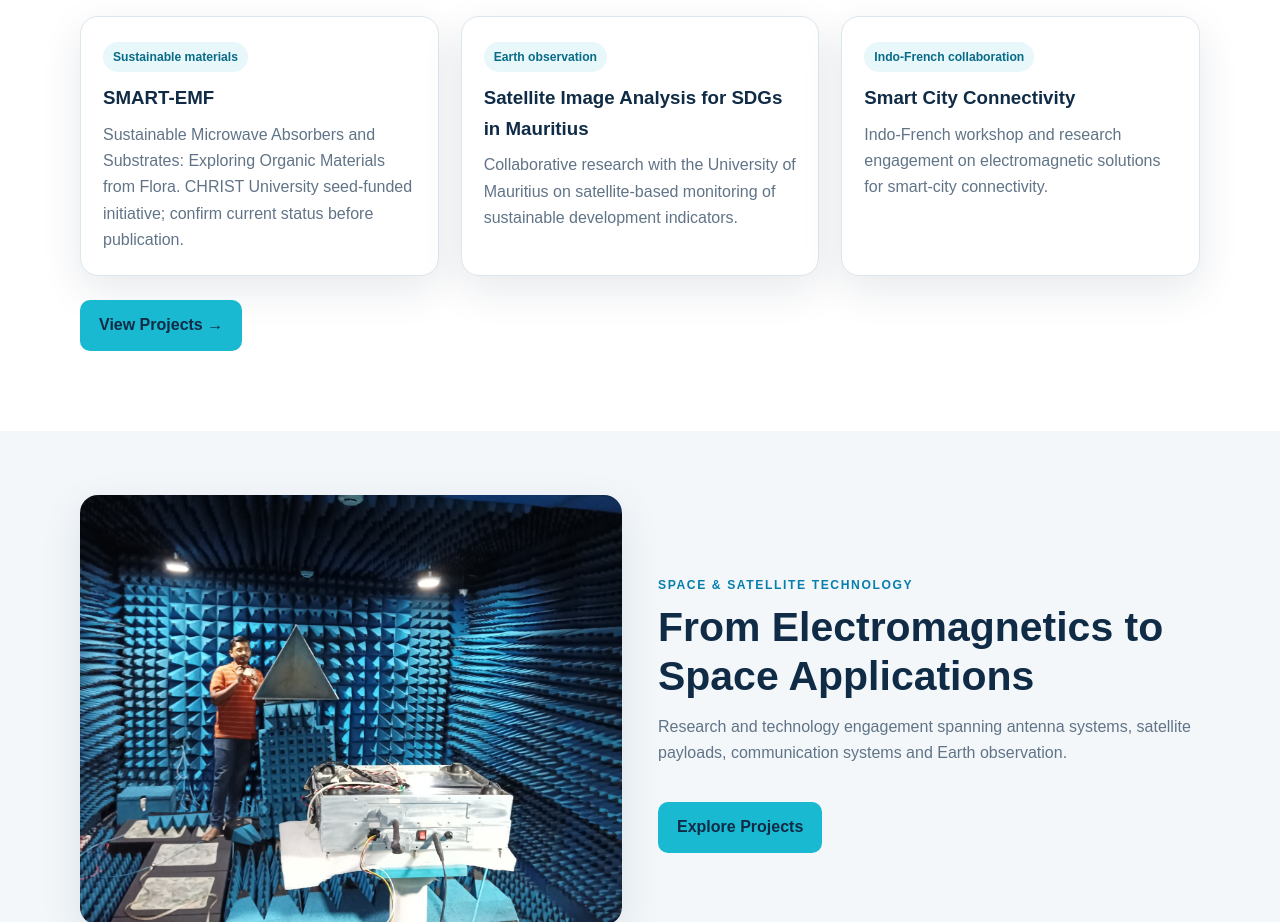
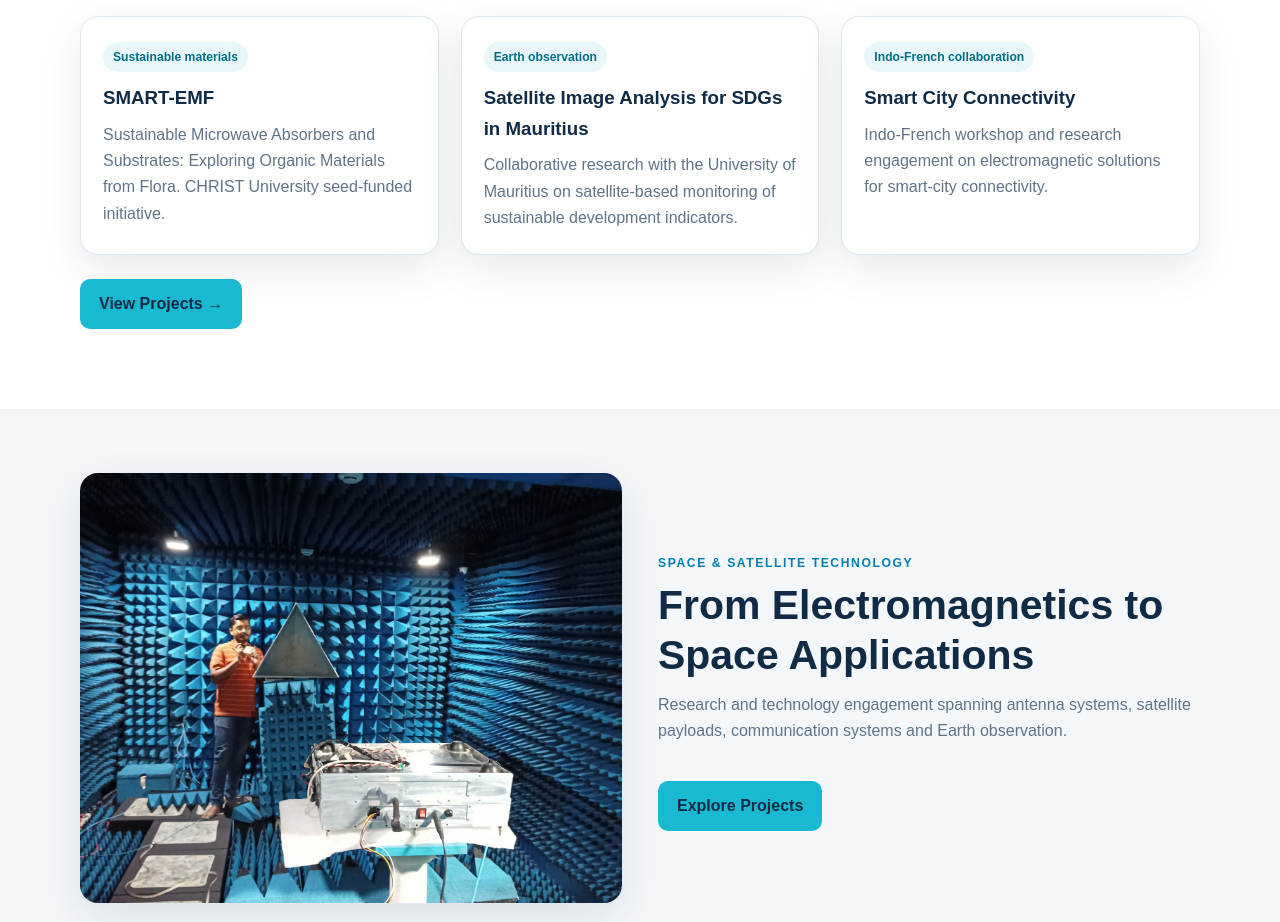
Before and after one commit to dr-naveenkumar/home, a plain HTML site: page index.html in a window 1280 px wide. Shown: the part 2500-3422 px from the top of the page. Drawn offline with Linux system fonts and the light colour scheme.

Commit message:
Update index.html

```diff
--- a/index.html
+++ b/index.html
@@ -29,7 +29,7 @@
 <div class="card"><h3>Advanced Communication Systems</h3><p>5G and future wireless, railway communication and satellite communication systems.</p></div>
 </div><p><a class="btn" href="research.html">Explore Research Areas →</a></p></div></section>
 <section><div class="container"><div class="section-head"><div class="kicker">SELECTED INITIATIVES</div><h2>Featured Research Projects</h2></div><div class="grid-3">
-<div class="card"><span class="tag">Sustainable materials</span><h3>SMART-EMF</h3><p>Sustainable Microwave Absorbers and Substrates: Exploring Organic Materials from Flora. CHRIST University seed-funded initiative; confirm current status before publication.</p></div>
+<div class="card"><span class="tag">Sustainable materials</span><h3>SMART-EMF</h3><p>Sustainable Microwave Absorbers and Substrates: Exploring Organic Materials from Flora. CHRIST University seed-funded initiative.</p></div>
 <div class="card"><span class="tag">Earth observation</span><h3>Satellite Image Analysis for SDGs in Mauritius</h3><p>Collaborative research with the University of Mauritius on satellite-based monitoring of sustainable development indicators.</p></div>
 <div class="card"><span class="tag">Indo-French collaboration</span><h3>Smart City Connectivity</h3><p>Indo-French workshop and research engagement on electromagnetic solutions for smart-city connectivity.</p></div>
 </div><p><a class="btn" href="projects.html">View Projects →</a></p></div></section>
```
